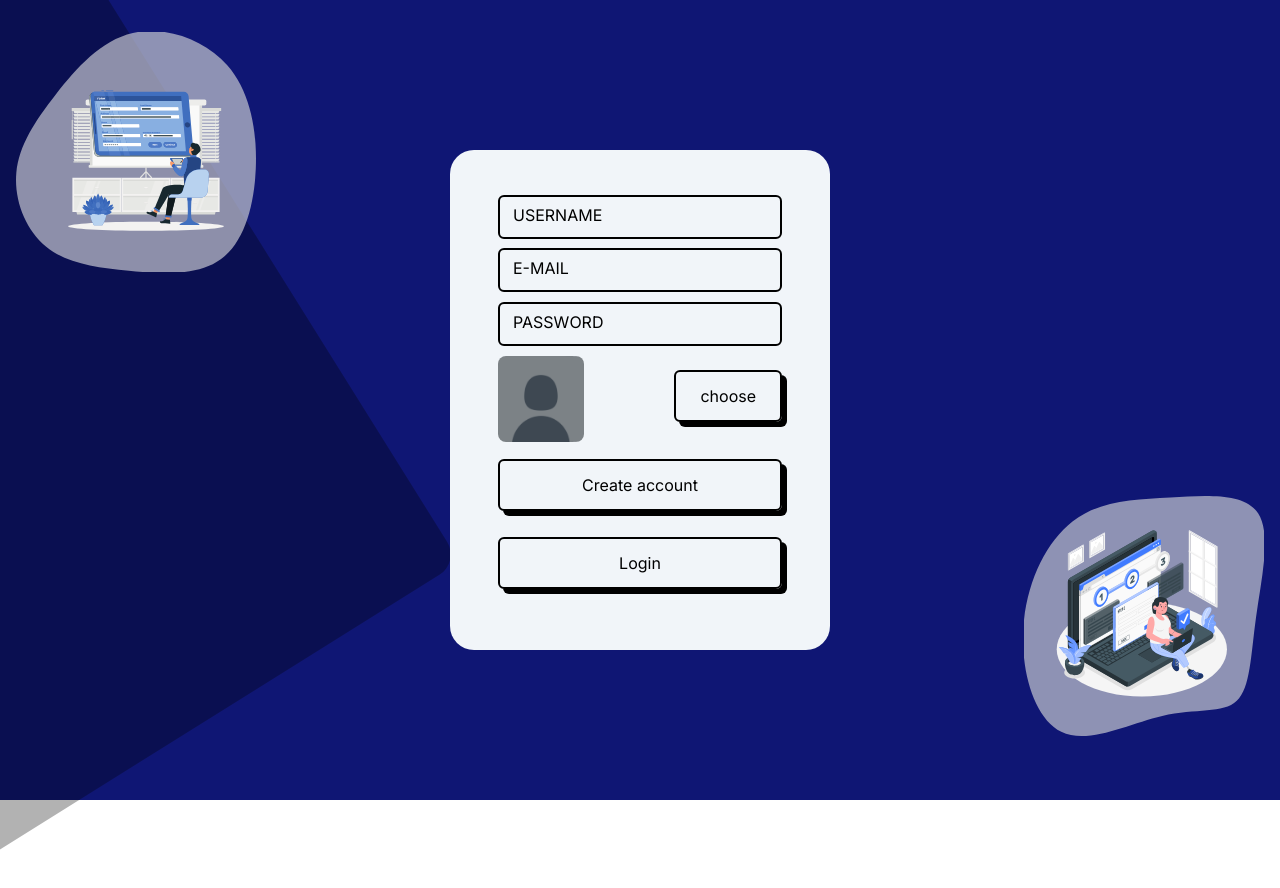
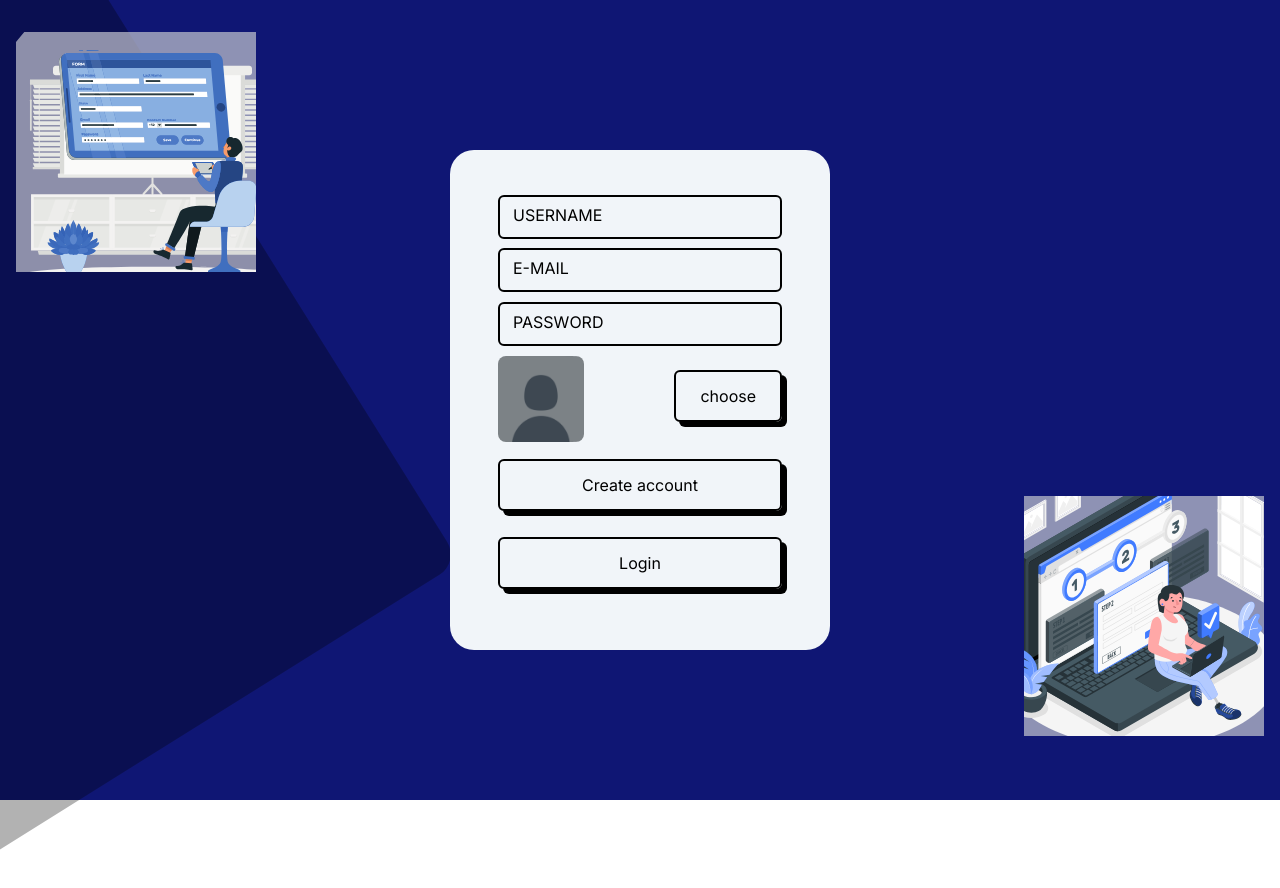
Before and after one commit to basil-alajlouney/JU_posts, a SvelteKit app: page /signup in a window 1280 px wide. Shown: the top 888 px of the page. Built offline with nearby package versions, Linux system fonts and the light colour scheme.

Commit message:
svg croping bug fixed

```diff
--- a/src/routes/auth/+page.svelte
+++ b/src/routes/auth/+page.svelte
@@ -68,6 +68,7 @@
 
 <style>
         img{
+        object-fit: fill;
         aspect-ratio: none;
     }
 </style>
--- a/src/routes/forgot_password/+page.svelte
+++ b/src/routes/forgot_password/+page.svelte
@@ -58,6 +58,7 @@
 
 <style>
         img{
+        object-fit: fill;
         aspect-ratio: none;
     }
 </style>
--- a/src/routes/login/+page.svelte
+++ b/src/routes/login/+page.svelte
@@ -100,6 +100,8 @@
 
 <style>
         img{
+        object-fit: fill;
         aspect-ratio: none;
     }
+
 </style>
--- a/src/routes/signup/+page.svelte
+++ b/src/routes/signup/+page.svelte
@@ -55,6 +55,7 @@
 
 <style>
     img{
-        aspect-ratio: none;
+        object-fit: fill;
+        object-fit: none;
     }
 </style>
```
